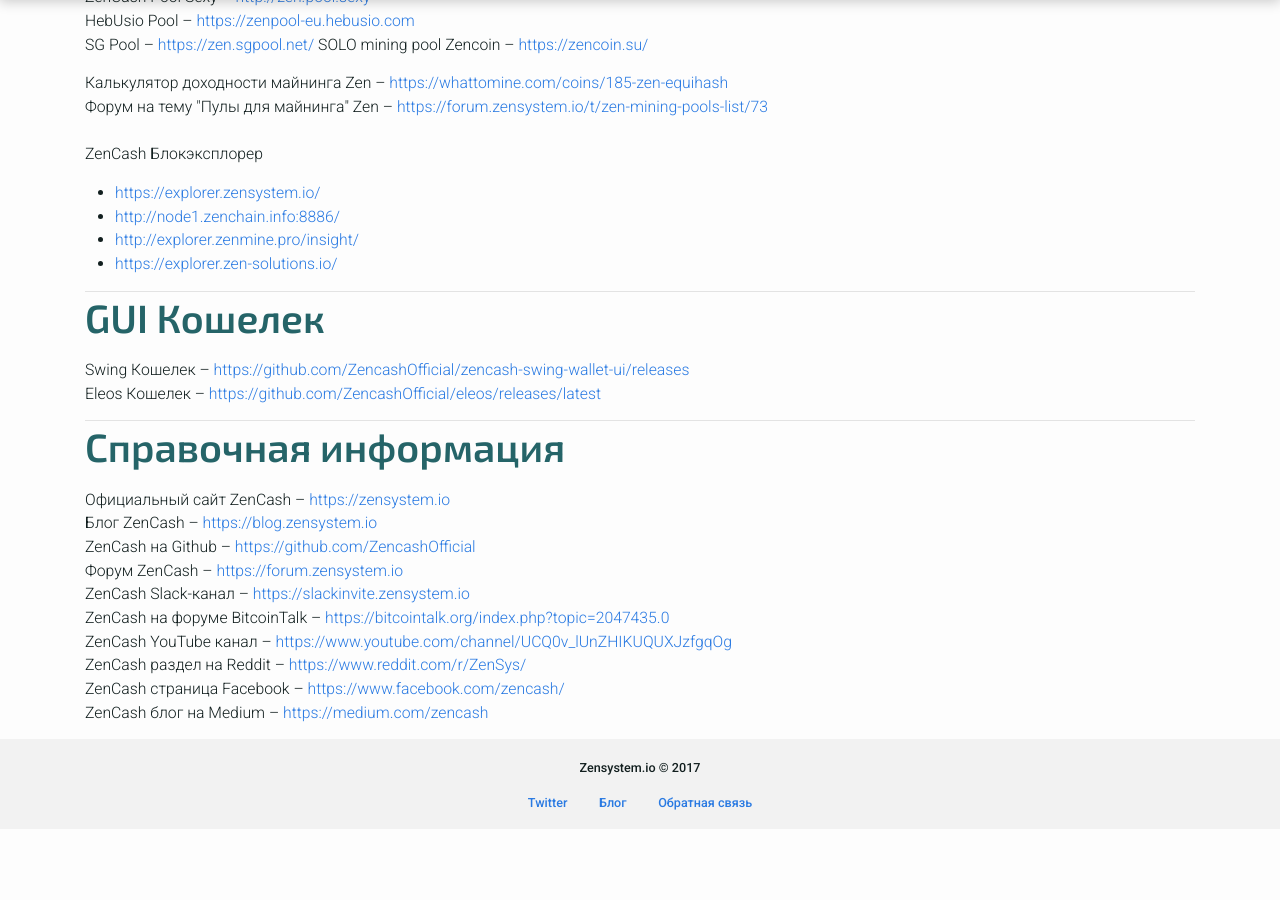
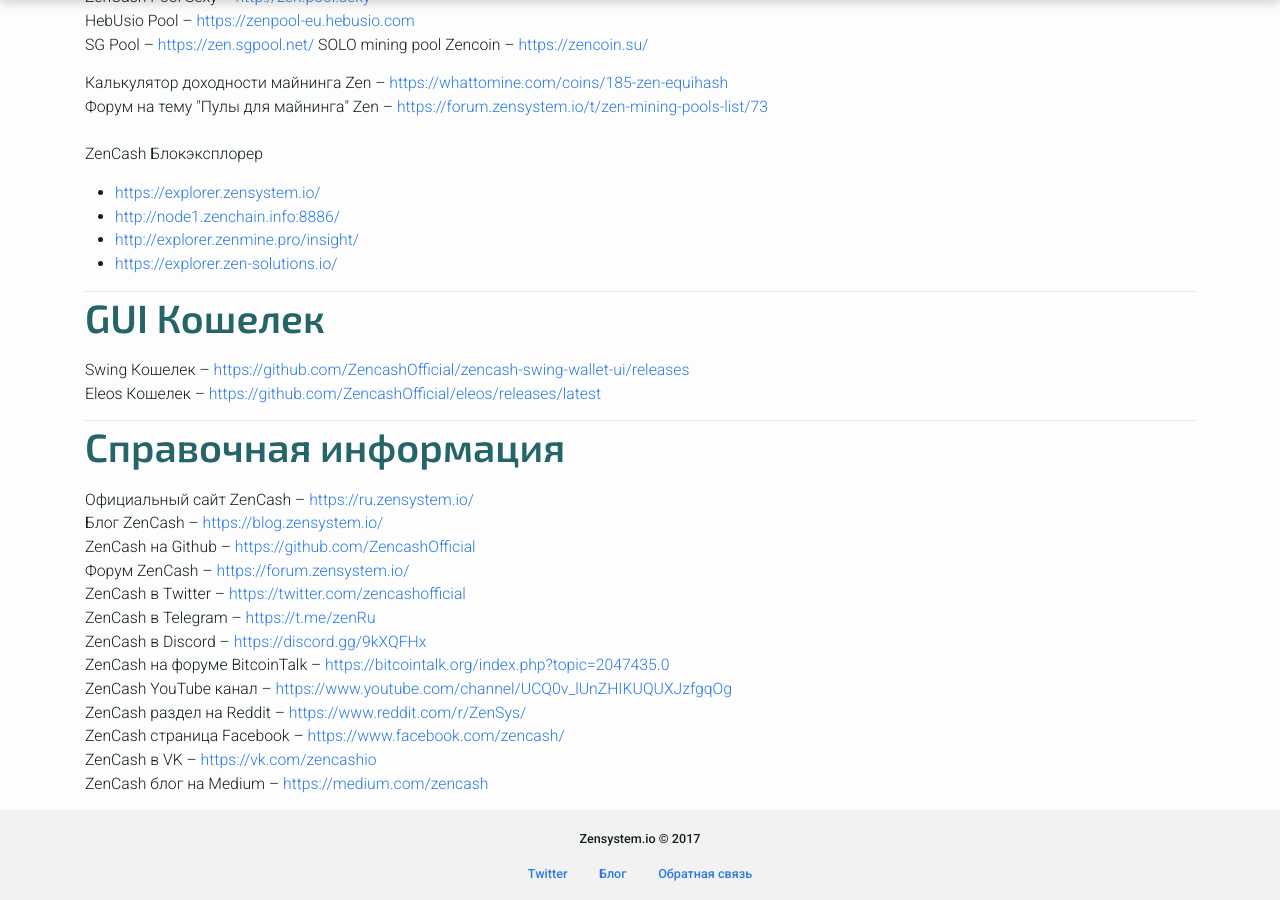
Before and after one commit to HorizenOfficial/website-ru, a Jekyll site: the page built from mining-pools.html, in a window 1280 px wide and 900 px high, scrolled down 772 px. Built offline with Jekyll 4.4.1, drawn with Linux system fonts in a browser that asks for light colours; before the commit the page ends 1601 px from its top, so only the background shows below that.

Commit message:
Correcting links

```diff
--- a/_config.yml
+++ b/_config.yml
@@ -37,15 +37,17 @@
 links:
   bitcointalk: https://bitcointalk.org/index.php?topic=2047435.0
   blog: https://blog.zensystem.io/
+  explorer: https://explorer.zensystem.io/
   facebook: https://www.facebook.com/zencash/
   forum: https://forum.zensystem.io/
   github: https://github.com/ZencashOfficial
   medium: https://medium.com/zencash
   reddit: https://www.reddit.com/r/ZenSys/
-  slack: https://slackinvite.zensystem.io/
-  telegram: https://t.me/zencash
+  telegram: https://t.me/zenRu
+  discord: https://discord.gg/9kXQFHx
   twitter: https://twitter.com/zencashofficial
   youtube: https://www.youtube.com/channel/UCQ0v_lUnZHIKUQUXJzfgqOg
+  vk: https://vk.com/zencashio
 wallets:
   swing: https://github.com/ZencashOfficial/zencash-swing-wallet-ui/releases
   eleos: https://github.com/ZencashOfficial/eleos/releases/latest
--- a/_includes/header.html
+++ b/_includes/header.html
@@ -30,7 +30,7 @@
           <div class="dropdown-menu" aria-labelledby="getInvolved">
             <a class="dropdown-item" href="{{site.links.twitter}}"><i class="fa fa-twitter" aria-hidden="true"></i> Twitter</a>
             <a class="dropdown-item" href="{{site.links.telegram}}"><i class="fa fa-telegram" aria-hidden="true"></i> Telegram</a>
-            <a class="dropdown-item" href="{{site.links.slack}}"><i class="fa fa-slack" aria-hidden="true"></i> Slack</a>
+            <a class="dropdown-item" href="{{site.links.discord}}"><i class="fa fa-commenting" aria-hidden="true"></i> Discord</a>
             <a class="dropdown-item" href="{{site.links.bitcointalk}}"><i class="fa fa-btc" aria-hidden="true"></i>
  Bitcointalk</a>
             <a class="dropdown-item" href="{{site.links.blog}}"><i class="fa fa-wordpress" aria-hidden="true"></i>
--- a/mining-pools.html
+++ b/mining-pools.html
@@ -34,7 +34,7 @@
 ZenCash Блокэксплорер<br />
   <ul>
     <li>
-      <a href="https://explorer.zensystem.io/">https://explorer.zensystem.io/</a>
+      <a href="{{site.links.explorer}}">{{site.links.explorer}}</a>
     </li>
     <li>
       <a href="http://node1.zenchain.info:8886/">http://node1.zenchain.info:8886/</a>
@@ -53,14 +53,17 @@
 Eleos Кошелек &#8211; <a href="{{site.wallets.eleos}}">{{site.wallets.eleos}}</a></p>
 <hr />
 <h2>Справочная информация</h2>
-<p>Официальный сайт ZenCash &#8211; <a href="https://zensystem.io/">https://zensystem.io</a><br />
-Блог ZenCash &#8211; <a href="https://blog.zensystem.io/">https://blog.zensystem.io</a><br />
-ZenCash на Github &#8211; <a href="https://github.com/ZencashOfficial">https://github.com/ZencashOfficial</a><br />
-Форум ZenCash &#8211; <a href="https://forum.zensystem.io">https://forum.zensystem.io</a><br />
-ZenCash Slack-канал &#8211; <a href="https://slackinvite.zensystem.io">https://slackinvite.zensystem.io</a><br />
+<p>Официальный сайт ZenCash &#8211; <a href="https://ru.zensystem.io/">https://ru.zensystem.io/</a><br />
+Блог ZenCash &#8211; <a href="{{site.links.blog}}">{{site.links.blog}}</a><br />
+ZenCash на Github &#8211; <a href="{{site.links.github}}">{{site.links.github}}</a><br />
+Форум ZenCash &#8211; <a href="{{site.links.forum}}">{{site.links.forum}}</a><br />
+ZenCash в Twitter &#8211; <a href="{{site.links.twitter}}">{{site.links.twitter}}</a><br />
+ZenCash в Telegram &#8211; <a href="{{site.links.telegram}}">{{site.links.telegram}}</a><br />
+ZenCash в Discord &#8211; <a href="{{site.links.discord}}">{{site.links.discord}}</a><br />
 ZenCash на форуме BitcoinTalk &#8211; <a href="{{site.links.bitcointalk}}">{{site.links.bitcointalk}}</a><br />
-ZenCash YouTube канал &#8211; <a href="https://www.youtube.com/channel/UCQ0v_lUnZHIKUQUXJzfgqOg">https://www.youtube.com/channel/UCQ0v_lUnZHIKUQUXJzfgqOg</a><br />
-ZenCash раздел на Reddit &#8211; <a href="https://www.reddit.com/r/ZenSys/">https://www.reddit.com/r/ZenSys/</a><br />
-ZenCash страница Facebook &#8211; <a href="https://www.facebook.com/zencash/">https://www.facebook.com/zencash/</a><br />
-ZenCash блог на Medium &#8211; <a href="https://medium.com/zencash">https://medium.com/zencash</a>
+ZenCash YouTube канал &#8211; <a href="{{site.links.youtube}}">{{site.links.youtube}}</a><br />
+ZenCash раздел на Reddit &#8211; <a href="{{site.links.reddit}}">{{site.links.reddit}}</a><br />
+ZenCash страница Facebook &#8211; <a href="{{site.links.facebook}}">{{site.links.facebook}}</a><br />
+ZenCash в VK &#8211; <a href="{{site.links.vk}}">{{site.links.vk}}</a><br />
+ZenCash блог на Medium &#8211; <a href="{{site.links.medium}}">{{site.links.medium}}</a>
 </p>
```
Also changed, not shown: _includes/accordion.html (+9 -4 lines), assets/js/scripts.js, 9 other files.
